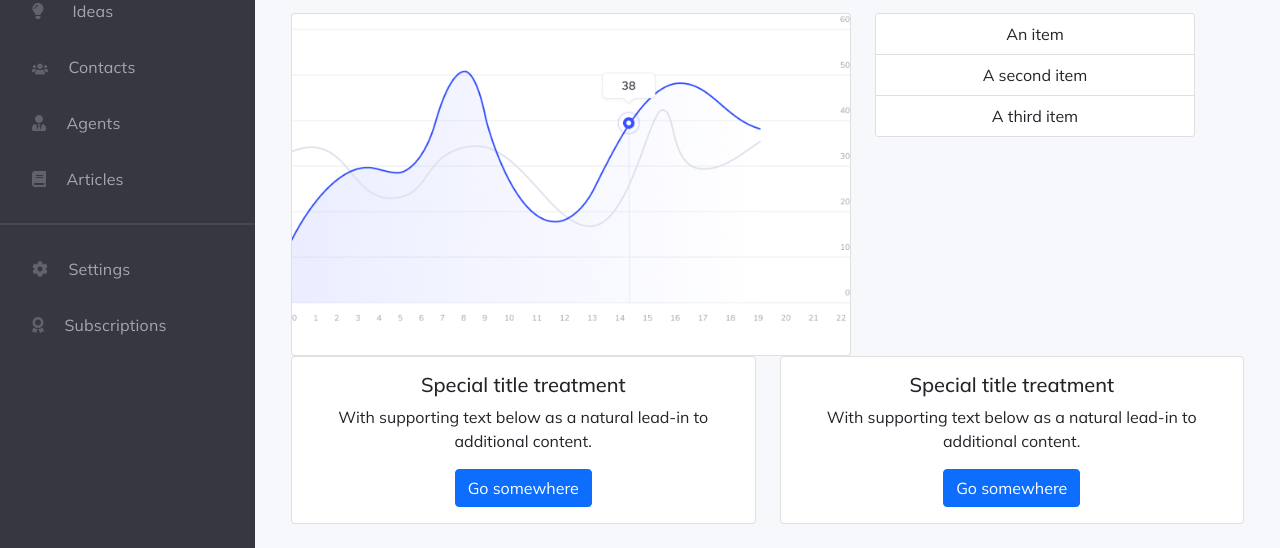
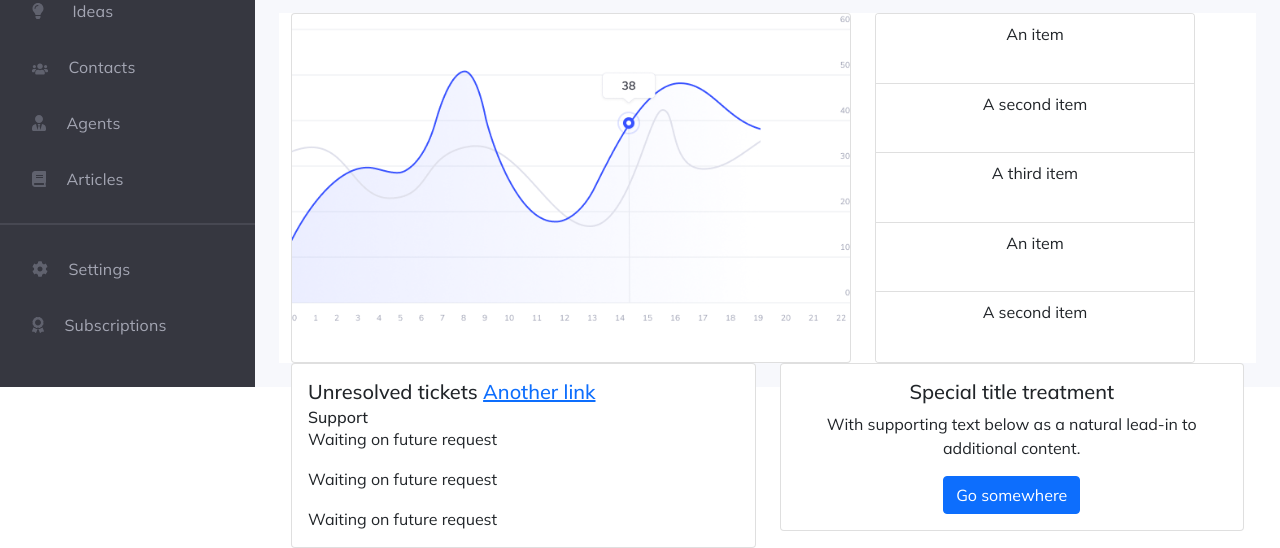
Before and after one commit to pthao1491/GROUP9-BOOTSTRAP, a website: page public/index.html in a window 1280 px wide. Shown: the part 257-805 px from the top of the page. Drawn offline with nearby package versions, Linux system fonts and the light colour scheme.

Commit message:
Update index.html

```diff
--- a/public/index.html
+++ b/public/index.html
@@ -169,21 +169,24 @@
 
                 <!--Graph-->
 
-                  <div class="container text-center">
+                  <div class="container text-center" style="background-color: white; height: 350px">
                     <div class="row">
                       <div class="col">
-                        <div class="card" style="width: 35rem;">
+                        <div class="card" style="width: 35rem; height: 350px">
                             <img src="assets/img/full-graph.png" class="card-img-top" alt="...">
                             <div class="card-body">
                             </div>
                           </div>
                       </div>
                       <div class="col">
-                        <div class="card" style="width: 20rem;">
-                            <ul class="list-group list-group-flush">
-                              <li class="list-group-item">An item</li>
-                              <li class="list-group-item">A second item</li>
-                              <li class="list-group-item">A third item</li>
+                        <div class="card" style="width: 20rem; height: 350px">
+                            <ul class="list-group list-group-flush" style="height: 350px">
+                              <li class="list-group-item" style="height: 20%;">An item</li>
+                              <li class="list-group-item"style="height: 20%;">A second item</li>
+                              <li class="list-group-item"style="height: 20%;">A third item</li>
+                              <li class="list-group-item"style="height: 20%;">An item</li>
+                              <li class="list-group-item"style="height: 20%;">A second item</li>
+
                             </ul>
                           </div>
                       </div>
@@ -193,11 +196,14 @@
 
                 <div class="row">
                     <div class="col-sm-6 mb-3 mb-sm-0">
-                      <div class="card">
+                      <div class="card text-start">
                         <div class="card-body">
-                          <h5 class="card-title">Special title treatment</h5>
-                          <p class="card-text">With supporting text below as a natural lead-in to additional content.</p>
-                          <a href="#" class="btn btn-primary">Go somewhere</a>
+                        <h5 class="card-title">Unresolved tickets <a href="#" class="card-link">Another link</a></h5>
+                          <h6 class="card-subtitle">Support</h6>
+                          <p class="card-text">Waiting on future request</p>
+                          <p class="card-text">Waiting on future request</p>
+                          <p class="card-text">Waiting on future request</p>
+
                         </div>
                       </div>
                     </div>
```
